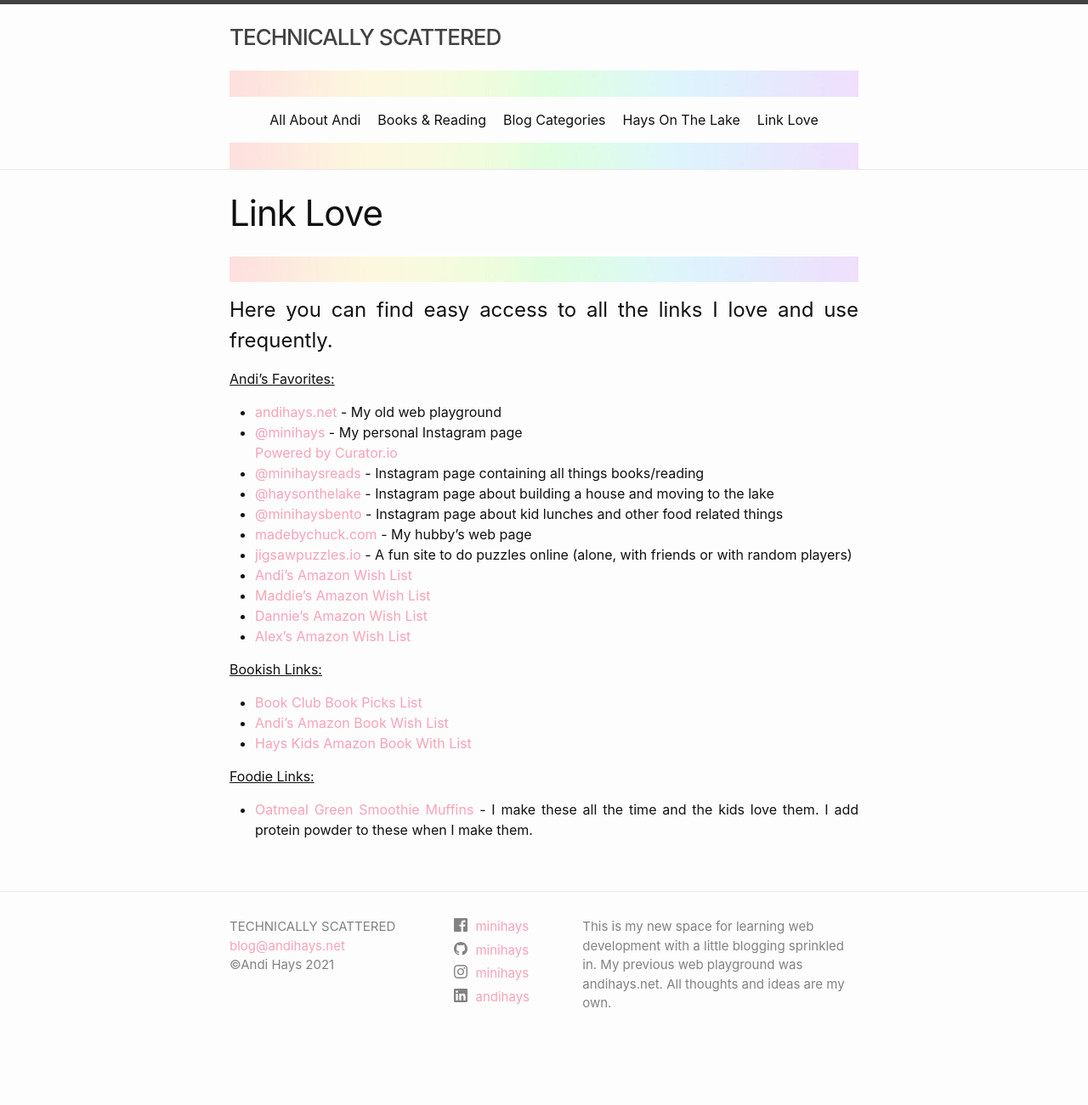
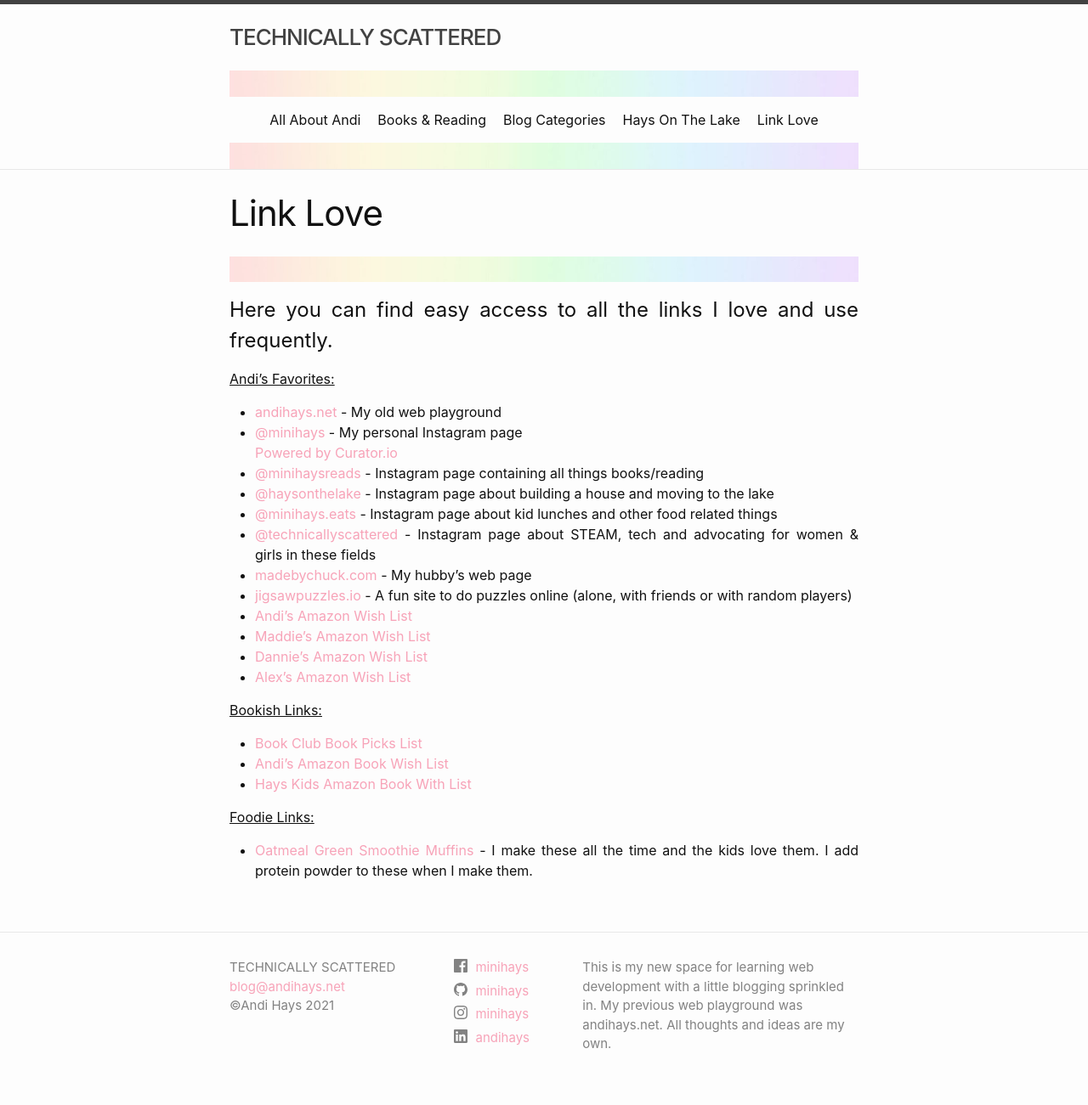
Before and after one commit to minihays/minihays.github.io, a Jekyll site: the page built from links.markdown, in a window 1280 px wide. Shown: the whole page at 85% size. Built offline with Jekyll 4.4.1, drawn with Linux system fonts in a browser that asks for light colours; before the commit the page ends 1253 px from its top, so only the background shows below that.

Commit message:
Fixed link and added new link

```diff
--- a/links.markdown
+++ b/links.markdown
@@ -31,7 +31,8 @@ permalink: /links/
   </script>
 - [@minihaysreads](http://instagram.com/minihaysreads/) - Instagram page containing all things books/reading
 - [@haysonthelake](http://instagram.com/haysonthelake/) - Instagram page about building a house and moving to the lake
-- [@minihaysbento](http://www.instagram.com/minihaysbento/) - Instagram page about kid lunches and other food related things
+- [@minihays.eats](http://www.instagram.com/minihays.eats/) - Instagram page about kid lunches and other food related things
+- [@technicallyscattered](http://www.instagram.com/technicallyscattered/) - Instagram page about STEAM, tech and advocating for women & girls in these fields
 - [madebychuck.com](http://madebychuck.com) - My hubby's web page
 - [jigsawpuzzles.io](http://jigsawpuzzles.io) - A fun site to do puzzles online (alone, with friends or with random players)
 - [Andi's Amazon Wish List](https://www.amazon.com/hz/wishlist/ls/OSDMB7W5CJP0?ref_=wl_share)
```
